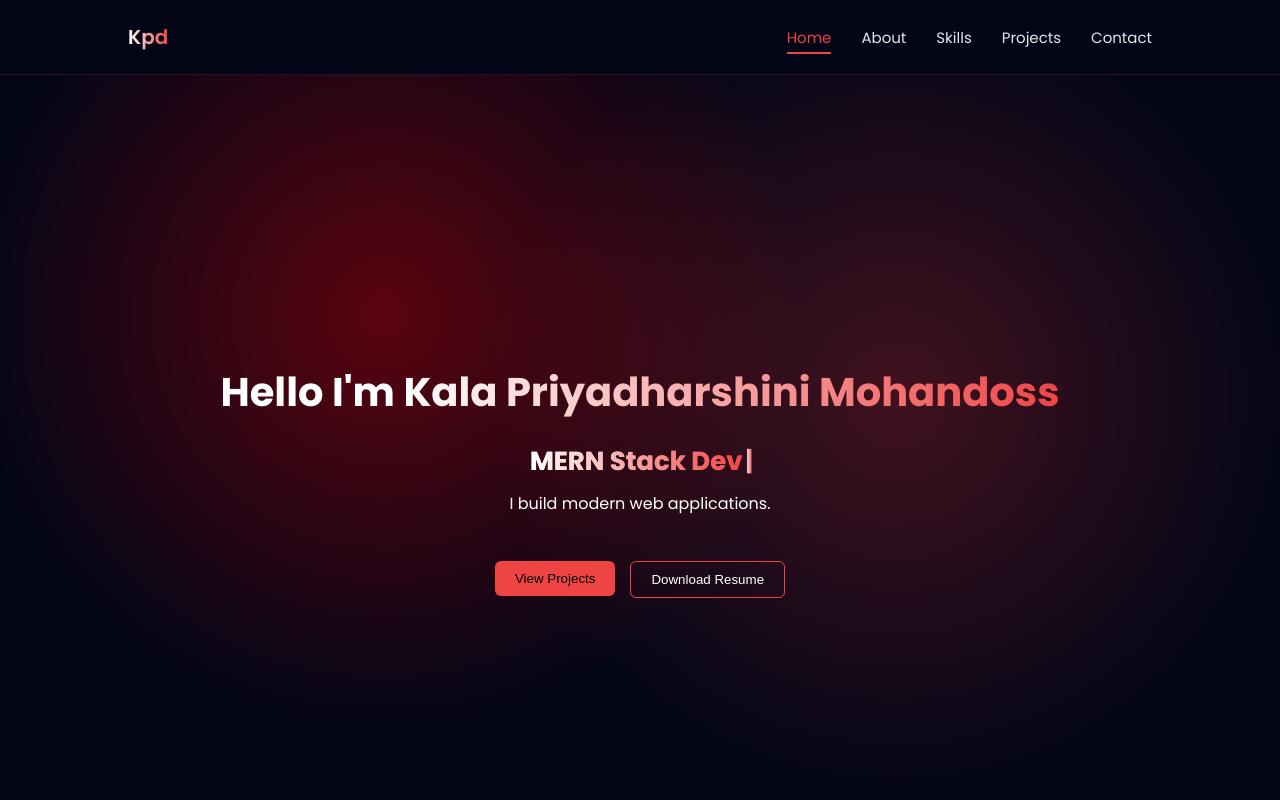
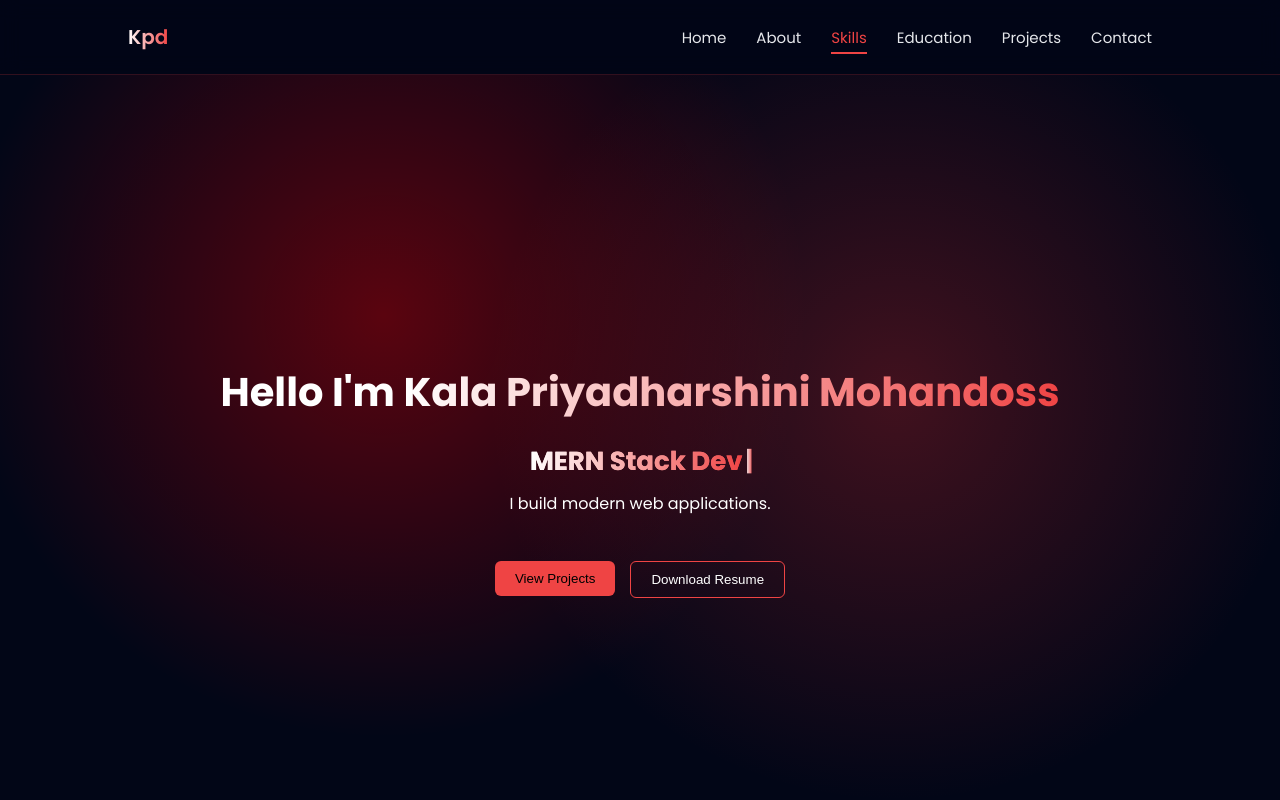
Before and after one commit to kalapriyadharshini/myportfolio, a React (Vite) app: page / in a window 1280 px wide. Shown: the top 800 px of the page. Built offline with nearby package versions, Linux system fonts and the light colour scheme.

Commit message:
update on navbar

```diff
--- a/src/components/Navbar.jsx
+++ b/src/components/Navbar.jsx
@@ -88,7 +88,10 @@
   sections.forEach((section) => {
     const rect = section.getBoundingClientRect()
 
-    if (rect.top <= 150 && rect.bottom >= 150) {
+    if (
+  rect.top <= window.innerHeight / 2 &&
+  rect.bottom >= window.innerHeight / 2
+) {
       current = section.getAttribute("id")
     }
   })
@@ -121,7 +124,9 @@
 <li>
 <a href="#skills" className={active==="skills" ? "active":""}>Skills</a>
 </li>
-
+<li>
+<a href="#education" className={active==="education" ? "active":""}>Education</a>
+</li>
 <li>
 <a href="#projects" className={active==="projects" ? "active":""}>Projects</a>
 </li>
```
